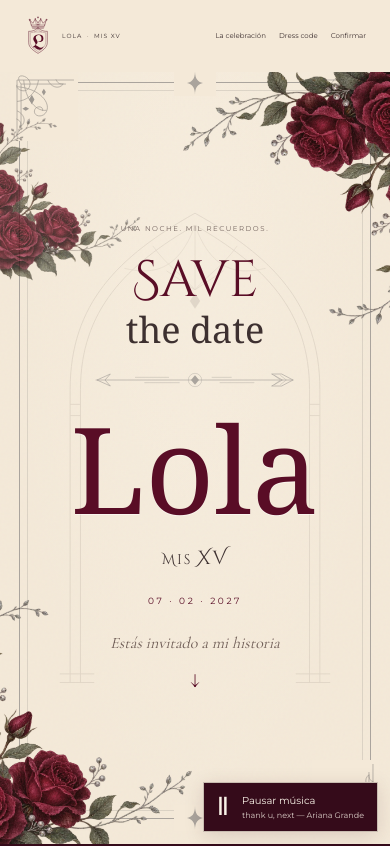
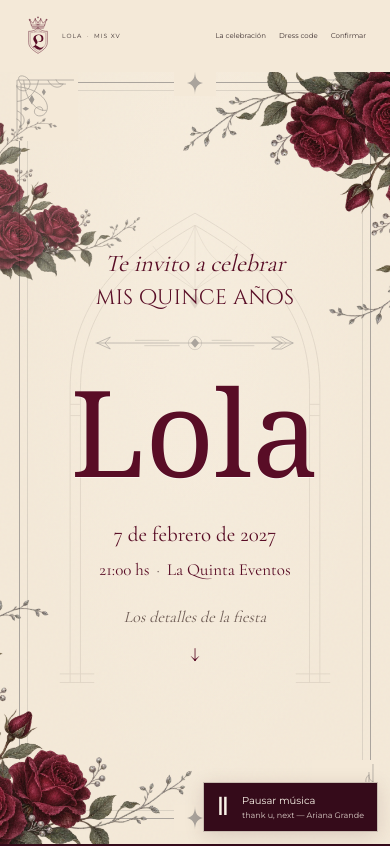
Before and after one commit to mauroere/15-lola, a Next.js app: page / in a window 390 px wide. Shown: the top 846 px of the page. Built offline with nearby package versions, Linux system fonts and the light colour scheme; no server answers; a web font is replaced by a local one.

Commit message:
Turn Lola landing into a formal party invitation with complete cover details

```diff
--- a/app/api/calendar/route.ts
+++ b/app/api/calendar/route.ts
@@ -30,7 +30,7 @@ export function GET() {
         ]
       : [`DTSTART;VALUE=DATE:${start}`, `DTEND;VALUE=DATE:${end}`]),
     `SUMMARY:${escape(`Los XV de ${event.name}`)}`,
-    `DESCRIPTION:${escape("Guardá esta fecha. Dress code: elegante. Evitar bordó, plateado y blanco.")}`,
+    `DESCRIPTION:${escape("Te invito a celebrar mis quince años. Dress code: elegante. Evitar bordó, plateado y blanco.")}`,
     ...(event.venue ? [`LOCATION:${escape(event.venue)}`] : []),
     "END:VEVENT",
     "END:VCALENDAR",
--- a/app/globals.css
+++ b/app/globals.css
@@ -237,21 +237,6 @@ img {
   font-size: 8px;
   letter-spacing: 2.8px;
 }
-.save-date {
-  font:
-    clamp(44px, 5.1vw, 70px)/1.05 "Cinzel Decorative",
-    Georgia,
-    serif;
-  color: var(--wine);
-  letter-spacing: -3px;
-}
-.save-date span {
-  display: block;
-  font: italic clamp(38px, 4.3vw, 60px)/1 var(--serif);
-  letter-spacing: 0;
-  margin-top: 4px;
-  color: var(--ink);
-}
 .hero-flourish {
   color: var(--silver);
   width: 240px;
@@ -699,12 +684,6 @@ h2 em {
   .name-lockup h1 {
     font-size: 165px;
   }
-  .save-date {
-    font-size: 60px;
-  }
-  .save-date span {
-    font-size: 49px;
-  }
   .dress-section {
     gap: 35px;
     padding: 75px 6vw;
@@ -777,13 +756,6 @@ h2 em {
     font-size: 6px;
     letter-spacing: 1.8px;
     margin-bottom: 25px;
-  }
-  .save-date {
-    font-size: 50px;
-    letter-spacing: -2px;
-  }
-  .save-date span {
-    font-size: 44px;
   }
   .hero-flourish {
     width: 190px;
@@ -1067,15 +1039,6 @@ h2 em {
 .hero-eyebrow {
   margin-bottom: 22px;
 }
-.save-date {
-  font-size: 68px;
-  letter-spacing: 0;
-  line-height: 0.95;
-}
-.save-date span {
-  font: 400 44px/1.12 var(--gothic);
-  margin-top: 4px;
-}
 .hero-flourish {
   width: 265px;
   height: 29px;
@@ -1167,12 +1130,6 @@ h2 em {
     letter-spacing: 1.5px;
     margin-bottom: 22px;
   }
-  .save-date {
-    font-size: 51px;
-  }
-  .save-date span {
-    font-size: 36px;
-  }
   .hero-flourish {
     width: 220px;
     height: 24px;
@@ -1230,12 +1187,6 @@ h2 em {
   .hero-eyebrow {
     font-size: 6px;
     letter-spacing: 1.3px;
-  }
-  .save-date {
-    font-size: 47px;
-  }
-  .save-date span {
-    font-size: 33px;
   }
   .gothic-arch {
     height: 510px;
@@ -1818,3 +1769,77 @@ fieldset:disabled textarea {
 .form-notice {
   color: var(--ink);
 }
+
+/* The cover is the invitation itself, with the complete event details. */
+.hero-invitation {
+  font: italic 28px/1.3 var(--serif);
+  color: var(--wine);
+  margin-bottom: 0;
+}
+.hero-invitation > span {
+  display: block;
+  font:
+    400 25px/1.4 "Cinzel Decorative",
+    Georgia,
+    serif;
+  margin-top: 6px;
+  letter-spacing: 0.3px;
+}
+.hero-content > .date {
+  font: 400 23px/1.4 var(--serif);
+  letter-spacing: 0.4px;
+  margin-top: 14px;
+}
+.hero-event {
+  display: flex;
+  align-items: center;
+  justify-content: center;
+  flex-wrap: wrap;
+  gap: 9px;
+  margin-top: 9px;
+  font: 18px/1.45 var(--serif);
+  color: var(--wine);
+}
+.hero-event > strong {
+  font-weight: 500;
+}
+.hero-event > span[aria-hidden] {
+  color: var(--muted);
+}
+@media (max-width: 600px) {
+  .hero-invitation {
+    font-size: 24px;
+  }
+  .hero-invitation > span {
+    font-size: 21px;
+    margin-top: 5px;
+  }
+  .hero-content > .date {
+    font-size: 21px;
+    margin-top: 15px;
+    letter-spacing: 0;
+  }
+  .hero-event {
+    font-size: 17px;
+    gap: 7px;
+    margin-top: 8px;
+  }
+  .hero-invite {
+    margin-top: 25px;
+  }
+}
+@media (max-width: 350px) {
+  .hero-invitation {
+    font-size: 23px;
+  }
+  .hero-invitation > span {
+    font-size: 19px;
+  }
+  .hero-content > .date {
+    font-size: 20px;
+  }
+  .hero-event {
+    font-size: 16px;
+    gap: 6px;
+  }
+}
--- a/app/layout.tsx
+++ b/app/layout.tsx
@@ -16,8 +16,7 @@ export const metadata: Metadata = {
   title: event.date
     ? `${event.name} · Mis XV · ${event.dateShort}`
     : "Mis quince · Una noche para recordar",
-  description:
-    "Hay historias que merecen una noche inolvidable. Te invito a mis quince.",
+  description: `Te invito a celebrar mis quince años. ${event.dateLabel} · ${event.time} hs · ${event.venue}.`,
   icons: { icon: "/brand/lola-escudo.svg" },
   robots: { index: false, follow: false },
   openGraph: {
--- a/app/page.tsx
+++ b/app/page.tsx
@@ -81,9 +81,8 @@ export default async function Page() {
             height="1005"
           />
           <div className="hero-content">
-            <p className="eyebrow hero-eyebrow">Una noche. Mil recuerdos.</p>
-            <p className="save-date">
-              Save <span>the date</span>
+            <p className="hero-invitation">
+              Te invito a celebrar <span>mis quince años</span>
             </p>
             <QuillArrow className="hero-flourish" />
             <div className="name-lockup">
@@ -93,19 +92,21 @@ export default async function Page() {
               >
                 {event.name}
               </h1>
-              <p>
-                Mis <span>XV</span>
-              </p>
             </div>
             <p className="date">
               {event.date ? (
-                <time dateTime={event.date}>{event.dateShort}</time>
+                <time dateTime={event.date}>{event.dateLabel}</time>
               ) : (
                 event.dateShort
               )}
             </p>
+            <p className="hero-event">
+              <strong>{event.time} hs</strong>
+              <span aria-hidden="true">·</span>
+              <span>{event.venue}</span>
+            </p>
             <a className="hero-invite" href="#celebracion">
-              Estás invitado a mi historia <span aria-hidden="true">↓</span>
+              Los detalles de la fiesta <span aria-hidden="true">↓</span>
             </a>
           </div>
           <p className="hero-side-note" aria-hidden="true">
@@ -122,18 +123,18 @@ export default async function Page() {
               I <span aria-hidden="true">/</span> LA CELEBRACIÓN
             </span>
             <h2 id="celebration-title">
-              Un nuevo <em>capítulo.</em>
+              Mis quince, <em>con vos.</em>
             </h2>
             <p>
-              Hay momentos que se sueñan durante mucho tiempo.
+              Quiero invitarte a compartir una noche muy especial.
               <br />
-              El mío está por llegar, y quiero compartirlo con vos.
+              Tu presencia hará que sea inolvidable.
             </p>
           </div>
           <div className="celebration-details">
             <article className="date-card">
               <Star />
-              <p className="eyebrow">GUARDÁ ESTA FECHA</p>
+              <p className="eyebrow">FECHA Y HORARIO</p>
               <span className="day">{day}</span>
               <p className="month">{month}</p>
               <p className="year">{year}</p>
@@ -145,10 +146,12 @@ export default async function Page() {
                   href="/api/calendar"
                   download="mis-quince.ics"
                 >
-                  Agendar la fecha <span aria-hidden="true">↗</span>
+                  Agregar a mi calendario <span aria-hidden="true">↗</span>
                 </a>
               ) : (
-                <p className="date-pending">Pronto, todos los detalles.</p>
+                <p className="date-pending">
+                  Consultá la fecha con la organización.
+                </p>
               )}
             </article>
             <article className="story-card">
@@ -172,14 +175,14 @@ export default async function Page() {
               ) : (
                 <>
                   <h3>
-                    Lo mejor está
+                    El lugar de
                     <br />
-                    <em>por venir.</em>
+                    <em>nuestra noche.</em>
                   </h3>
                   <p>
-                    Muy pronto voy a compartir
+                    Consultá la ubicación
                     <br />
-                    el lugar y todos los detalles.
+                    con la organización.
                   </p>
                 </>
               )}
--- a/components/ShareButton.tsx
+++ b/components/ShareButton.tsx
@@ -11,7 +11,7 @@ export default function ShareButton() {
         await navigator.share({
           title: `Los XV de ${event.name}`,
           text: event.date
-            ? `Te invito a mis quince. ${event.dateLabel}.`
+            ? `Te invito a celebrar mis quince años. ${event.dateLabel}, a las ${event.time} hs, en ${event.venue}.`
             : "Te invito a mis quince. Una noche para recordar.",
           url,
         });
--- a/scripts/check-browser.mjs
+++ b/scripts/check-browser.mjs
@@ -76,7 +76,9 @@ try {
     await expect(
       page.getByRole("button", { name: "Sugerir canción", exact: true }),
     ).toBeDisabled();
-    await expect(page.getByText("21:00 hs", { exact: true })).toBeVisible();
+    await expect(
+      page.locator("#inicio").getByText("21:00 hs", { exact: true }),
+    ).toBeVisible();
     await expect(
       page.getByRole("link", { name: /Cómo llegar/ }),
     ).toHaveAttribute("href", /maps.app.goo.gl\/f5aZKBZheer29YDGA/);
```
Also changed, not shown: app/opengraph-image.tsx (+8 -5 lines), 1 other file (tests, documents, lock files or other folders).
